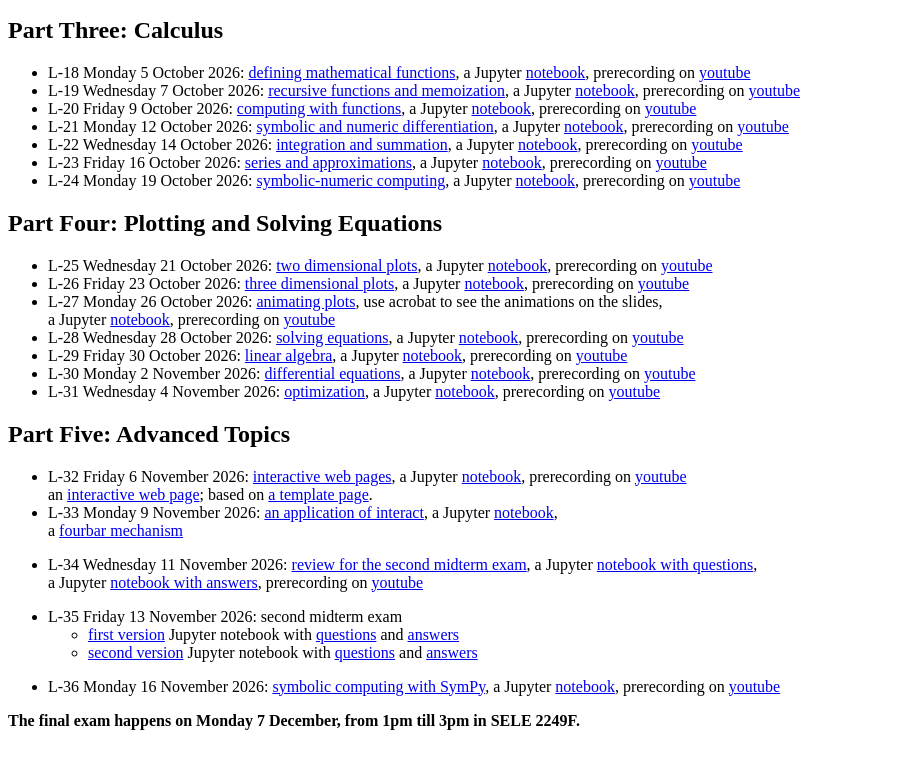
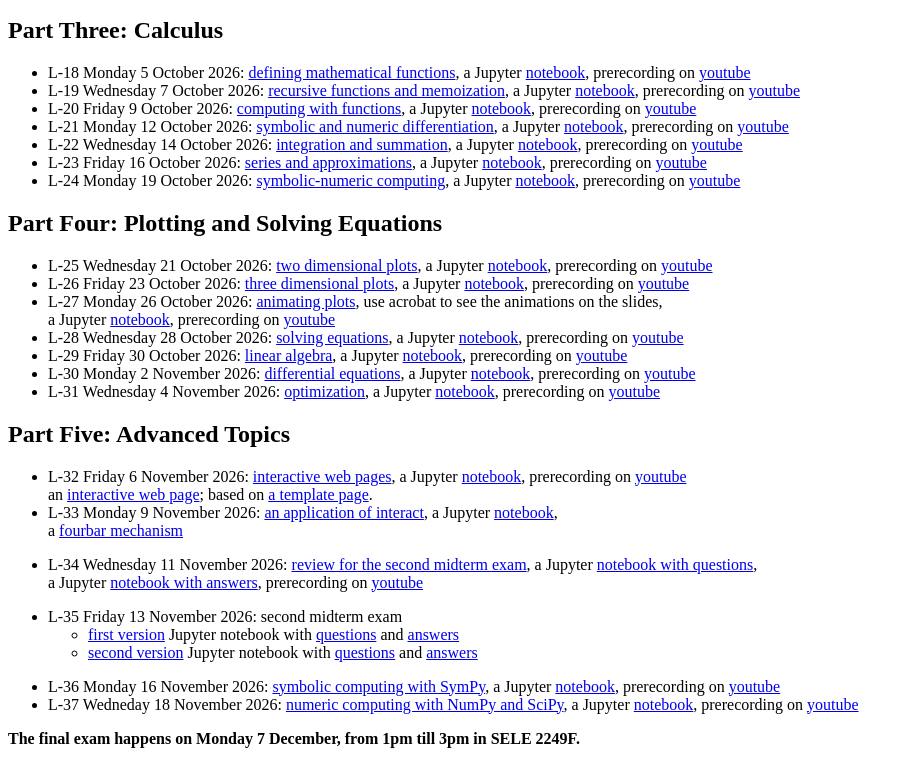
Before and after one commit to janverschelde/janverschelde.github.io, a plain HTML site: page mcs320/main.html in a window 1280 px wide. Shown: the part 819-1583 px from the top of the page, without its empty margins (0-913 px from the left). Drawn offline with Linux system fonts and the light colour scheme.

Commit message:
slides and notebook for lecture 37

```diff
--- a/mcs320/main.html
+++ b/mcs320/main.html
@@ -283,6 +283,11 @@ Slides of the lectures and Jupyter notebooks will be posted below.
      a Jupyter <A HREF="mcs320lec36.ipynb" target=none>notebook</A>,
      prerecording on
      <A HREF="https://youtu.be/1dnuzz5mV2U" target=none>youtube</A>
+<LI> L-37 Wedneday 18 November 2026:
+     <A HREF="numpyscipy.pdf" target=none>numeric computing with NumPy and SciPy</A>,
+     a Jupyter <A HREF="mcs320lec37.ipynb" target=none>notebook</A>,
+     prerecording on
+     <A HREF="https://youtu.be/P171zo917PQ" target=none>youtube</A>
 </UL>
 
 <P>
```
Also changed, not shown: 2 other files.
